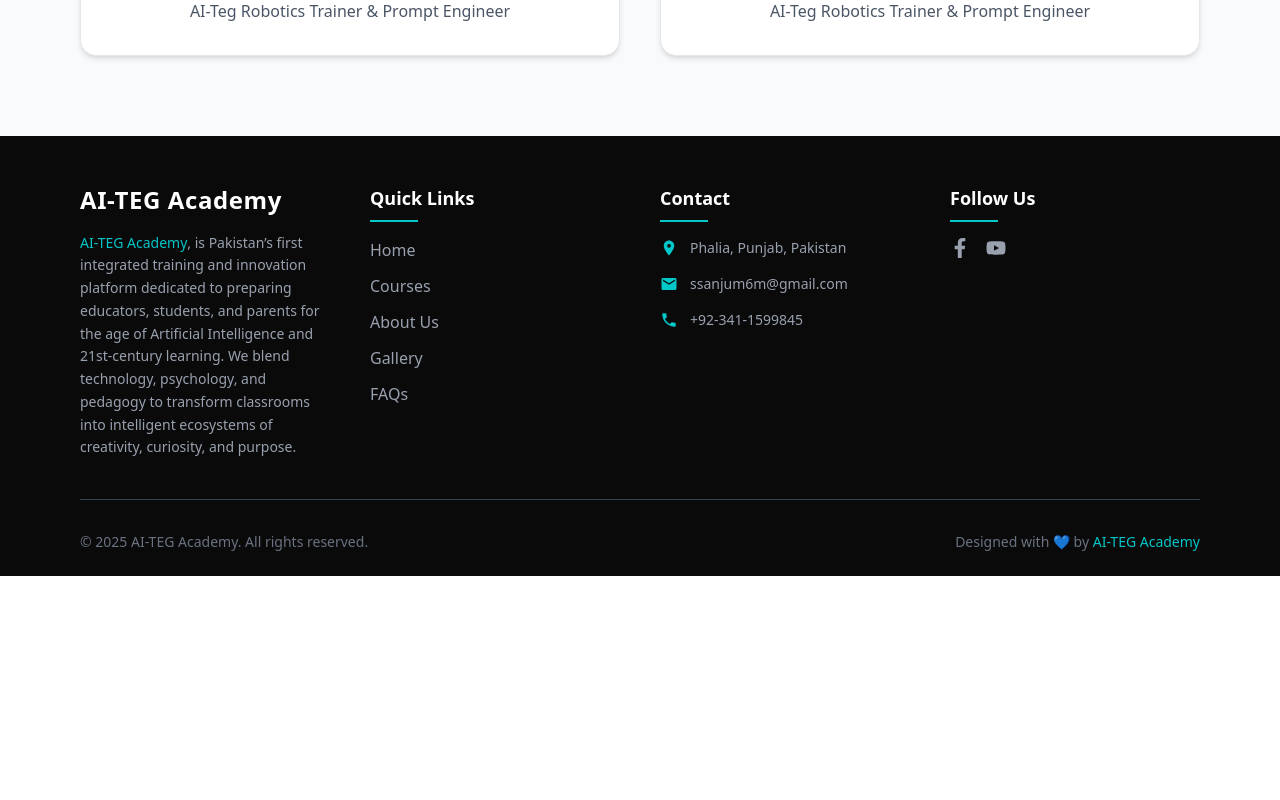
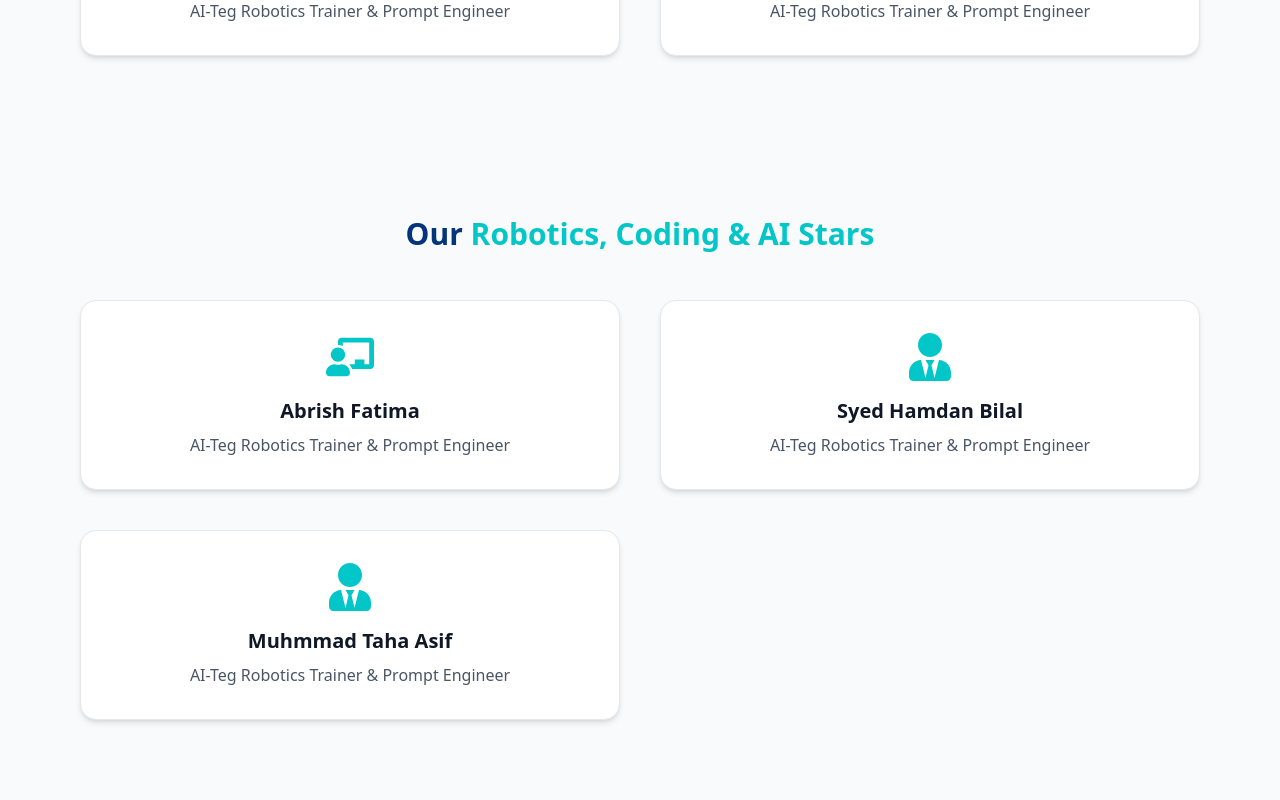
Before and after one commit to asadimran12/AitegSolutions.com, a React (Vite) app in the folder frontend/: page /about in a window 1280 px wide. Shown: the part 1620-2420 px from the top of the page. Before the commit the page ends 2196 px from the top, so only its background shows below. Built offline with nearby package versions, Linux system fonts and the light colour scheme.

Commit message:
AddChnages

```diff
--- a/frontend/src/pages/About.jsx
+++ b/frontend/src/pages/About.jsx
@@ -106,6 +106,7 @@
           ))}
         </div>
       </section>
+      {/* {Trianers} */}
       <section className="py-20 px-6 md:px-20 bg-gray-50 text-center">
         <h2 className="text-3xl font-bold text-[#03347C] mb-12">
           Our <span className="text-[#02C6C8]">Robotics Trainers</span>
@@ -141,6 +142,51 @@
           ))}
         </div>
       </section>
+
+
+{/* {Stars} */}
+          <section className="py-20 px-6 md:px-20 bg-gray-50 text-center">
+        <h2 className="text-3xl font-bold text-[#03347C] mb-12">
+          Our <span className="text-[#02C6C8]">Robotics, Coding & AI Stars</span>
+        </h2>
+
+        <div className="grid grid-cols-1 md:grid-cols-2 gap-10">
+          {[
+            {
+              name: "Abrish Fatima",
+              descrp: "AI-Teg Robotics Trainer & Prompt Engineer",
+              icon: (
+                <FaChalkboardTeacher className="text-[#02C6C8] text-5xl mb-4 mx-auto" />
+              ),
+            },
+            {
+              name: "Syed Hamdan Bilal",
+              descrp: "AI-Teg Robotics Trainer & Prompt Engineer",
+              icon: (
+                <FaUserTie className="text-[#02C6C8] text-5xl mb-4 mx-auto" />
+              ),
+            },
+            {
+              name: "Muhmmad Taha Asif",
+              descrp: "AI-Teg Robotics Trainer & Prompt Engineer",
+              icon: (
+                <FaUserTie className="text-[#02C6C8] text-5xl mb-4 mx-auto" />
+              ),
+            },
+          ].map((member, index) => (
+            <div
+              key={index}
+              className="bg-white p-8 rounded-2xl border border-gray-200 hover:border-[#02C6C8] shadow-md hover:shadow-xl transition-all duration-300 hover:-translate-y-2"
+            >
+              {member.icon}
+              <h3 className="text-xl font-semibold text-gray-900 mb-2">
+                {member.name}
+              </h3>
+              <p className="text-gray-600">{member.descrp}</p>
+            </div>
+          ))}
+        </div>
+      </section>
     </div>
   );
 };
```
